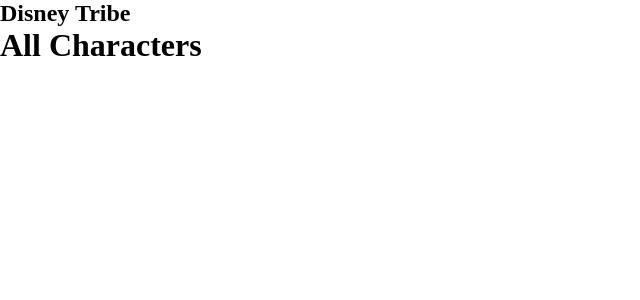
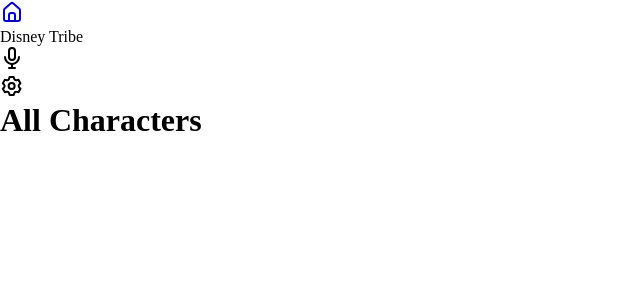
Before and after one commit to AlaaShaheen2/capstone-react, a React (Create React App) app: page / in a window 1280 px wide. Shown: the top 300 px of the page, without its empty margins (0-640 px from the left). Built offline with nearby package versions, Linux system fonts and the light colour scheme.

Commit message:
Install icons and refactore navbar

```diff
--- a/package.json
+++ b/package.json
@@ -3,11 +3,13 @@
   "version": "0.1.0",
   "private": true,
   "dependencies": {
+    "@iconscout/react-unicons": "^1.1.6",
     "@testing-library/jest-dom": "^5.16.5",
     "@testing-library/react": "^13.4.0",
     "@testing-library/user-event": "^13.5.0",
     "react": "^18.2.0",
     "react-dom": "^18.2.0",
+    "react-redux": "^8.0.4",
     "react-router": "^6.4.2",
     "react-router-dom": "^6.4.2",
     "react-scripts": "5.0.1",
--- a/src/App.js
+++ b/src/App.js
@@ -8,7 +8,7 @@
   return (
     <div className="app">
       <Navbar />
-      <div className="container-fluid">
+      <div className="routrs-container">
         <Routes>
           <Route path="/" element={<Characters />} />
           <Route path="/:id" element={<Character />} />
--- a/src/components/Navigation/Navbar.js
+++ b/src/components/Navigation/Navbar.js
@@ -1,8 +1,25 @@
 import React from 'react';
+import { Link } from 'react-router-dom';
+import { UilEstate, UilMicrophone, UilSetting } from '@iconscout/react-unicons';
 
 const Navbar = () => (
-  <nav className="Navbar">
-    <h1>Disney Tribe</h1>
+  <nav className="navbar">
+    <div className="back">
+      <Link to="/">
+        <UilEstate />
+      </Link>
+    </div>
+    <div className="app-title">
+      Disney Tribe
+    </div>
+    <div className="app-icons">
+      <div className="mic">
+        <UilMicrophone />
+      </div>
+      <div className="setting">
+        <UilSetting />
+      </div>
+    </div>
   </nav>
 );
 
```
Also changed, not shown: 1 other file (tests, documents, lock files or other folders).
